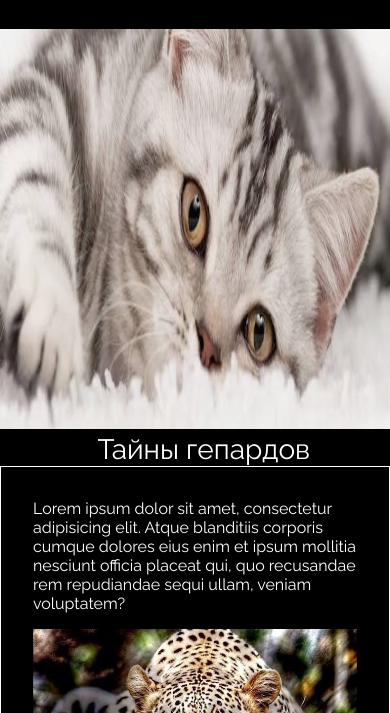
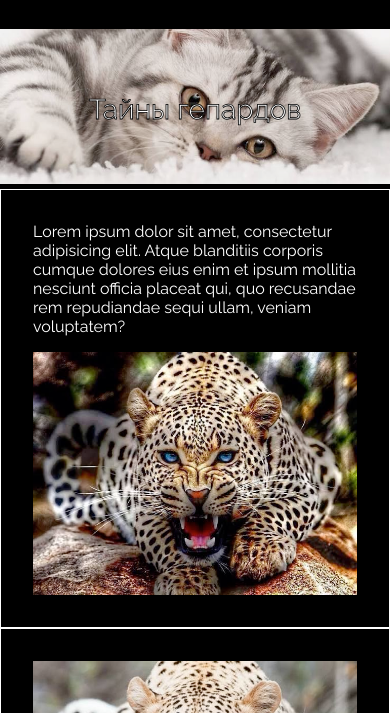
Before and after one commit to chuvaaashin/modern-sw-dev, a website: page task4/src/index.html in a window 390 px wide. Shown: the part 131-844 px from the top of the page. Drawn offline with Linux system fonts and the light colour scheme; a web font is replaced by a local one.

Commit message:
feat: mobile adaptive

```diff
--- a/task4/src/index.html
+++ b/task4/src/index.html
@@ -49,7 +49,6 @@
   </header>
 
   <section class="banner">
-    <img src="../assets/cat_banner.png" alt="cat_banner" class="banner__image">
     <span class="banner__text">Тайны гепардов</span>
   </section>
 
--- a/task4/src/style.css
+++ b/task4/src/style.css
@@ -54,23 +54,32 @@ button {
   }
 }
 
-.banner__image {
+.banner {
+  background-image: url("../assets/cat_banner.png");
+  background-repeat: no-repeat;
+  background-size: 100% auto;
   width: 100%;
-  height: 25rem;
+  height: auto;
+  min-height: 30rem;
+  display: flex;
+  justify-content: center;
+  align-items: center;
 }
 
 .banner__text {
-  position: absolute;
-  top: 40%;
-  left: 25%;
   z-index: 1;
   font-size: 7rem;
+  -webkit-text-stroke: 0.2rem black;
 }
 
 @media (max-width: 800px) {
+  .banner {
+    min-height: 10rem;
+  }
+
   .banner__text {
-    position: relative;
     font-size: 1.75rem;
+    -webkit-text-stroke: 0.05rem black;
   }
 }
 
```
